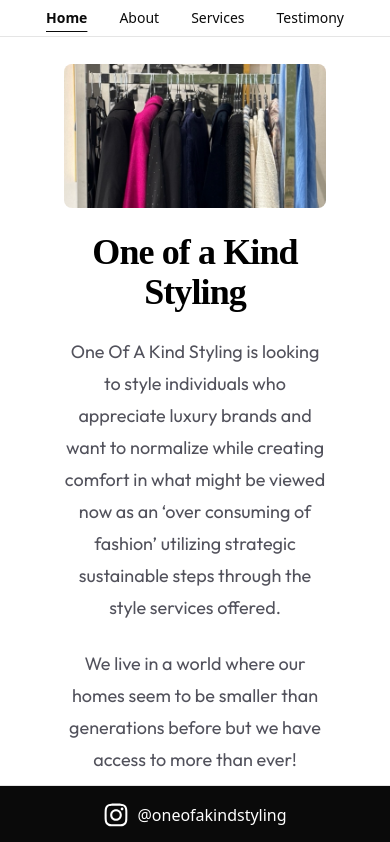
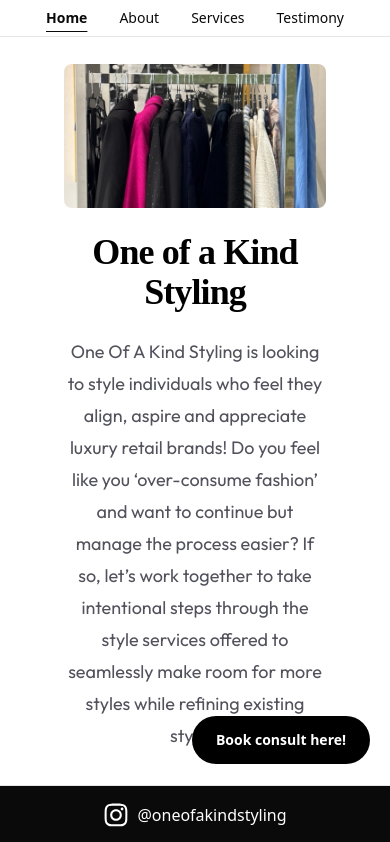
Before and after one commit to ecparadise/oneofakindstyling, a Next.js app: page / in a window 390 px wide. Shown: the top 842 px of the page. Built offline with nearby package versions, Linux system fonts and the light colour scheme; a web font is replaced by a local one.

Commit message:
content edits and adding button to all pages

```diff
--- a/app/about/page.tsx
+++ b/app/about/page.tsx
@@ -4,13 +4,13 @@ import image1 from '../assets/image1.jpeg';
 import image2 from '../assets/image2.jpg';
 import image3 from '../assets/image3.jpeg';
 import image4 from '../assets/image4.jpeg';
+import { renderFormattedParagraphs } from "../helpers/paragraph-formatter";
 
 export default function About() {
-  const paragraphs = about.split("\n");
   const imageSrcArray = [image1, image2, image3, image4];
   return (
     <>
-      <div className="flex flex-col items-center gap-6 text-center">
+      <div className="flex flex-col items-center gap-6 text-center pb-6">
         <h1 className="leading-10 tracking-tight text-black dark:text-zinc-50">
           Meet Abbey
         </h1>
@@ -28,11 +28,7 @@ export default function About() {
             ))}
           </div>
           <div className="flex-1 flex flex-col gap-6 justify-center">
-            {paragraphs.map((para) => (
-              <p key={para.substring(para.length - 3)} className="text-lg leading-8 text-zinc-600 dark:text-zinc-400">
-                {para}
-              </p>
-            ))}
+            {renderFormattedParagraphs(about, "text-lg leading-8 text-zinc-600 dark:text-zinc-400")}
           </div>
         </div>
       </div>
--- a/app/constants/one-of-a-kind.ts
+++ b/app/constants/one-of-a-kind.ts
@@ -1,5 +1,5 @@
 export const description =
-  "One Of A Kind Styling is looking to style individuals who appreciate luxury brands and want to normalize while creating comfort in what might be viewed now as an ‘over consuming of fashion’ utilizing strategic sustainable steps through the style services offered.\nWe live in a world where our homes seem to be smaller than generations before but we have access to more than ever!\nIf accessibility to fashion, markups in the retail market and the quality of what you are getting is overwhelming for you but you like fashion then you might be a perfect client for Abbey.\nGo to the services page or just book a quick 15 min virtual consultation with the bottom right widget and you’ll have your choice of date, time and method of communication - a phone call, text or video call!";
+  "One Of A Kind Styling is looking to style individuals who feel they align, aspire and appreciate luxury retail brands! Do you feel like you ‘over-consume fashion’ and want to continue but manage the process easier? If so, let’s work together to take intentional steps through the style services offered to seamlessly make room for more styles while refining existing styles.\nWe live in a world where our homes seem to be smaller than generations before but we have access to more than ever! If accessibility to fashion, markups in the retail market, and the quality of merchandise is overwhelming but you like fashion, then you might be a perfect client for Abbey.\nGo to the services page to see the most up to date offer(s) that can be purchased for yourself or to gift to a loved one!";
 
 export const about =
-  "Abbey is a stylist located in Bridgeport, CT, growing her local Connecticut cliental at the forefront but also takes on select clients in other geographic regions. The business has big expansion plans to grow per geographic region because maintaining a strong in person aspect for clients styling experience is a core value.\nLuxury experience and products has always been very important to Abbey. She is a firm believer that relationships can’t be forced and loyalty is of the most valuable metrics to track when building a business. She loves to partner with people to help them shine one day at a time with One Of A Kind Styling.\nAbbey began her life on November 10th, 1996 at Lenox Hill Hospital on the Upper East Side of Manhattan, then spent the large majority of her childhood in Armonk, New York and Graduated from UConn Storrs DMD program with a bachelors degree in 2018!\nSince then, she has worked on the corporate and store side of luxury retail markets! While always maintaining a deep passion for fashion within herself and sharing lots with her network since gift giving is her love language.\nAbbey is on a mission to help people feel comfortable and confident with the styles they incorporate into their lives.";
+  "Abbey is a stylist located in Bridgeport, CT. She is currently focused on growing her local Connecticut clientele, but she also works with select clients in other geographic regions if they pay for travel expenses. Abbey has big expansion dreams to grow per geographic region. Maintaining a strong in person, hands on styling experience is a core value of One Of A Kind Styling.\nA personal, luxury experience and product selection has always been very important to Abbey. She is a firm believer that relationships can’t be forced and loyalty is one of the most valuable metrics to track when building a business.  Helping people shine one day at a time with One Of A Kind Styling is what this is all about.\nAbbey has worked on the corporate and store side of luxury retail for the past decade but really it’s been a passion since being old enough to dress herself!\nClick the consult button if you want to be styled by Abbey!";
--- a/app/constants/services-list.ts
+++ b/app/constants/services-list.ts
@@ -1,12 +1,20 @@
 export const servicesList = [
-  { name: "Intro Wardrobe Refresh", cost: "$54 per hour" },
   {
-    name: "Seasonal VIP Member",
-    cost: "$2100",
+    name: "Holiday Special",
+    cost: "$380",
     description:
-      "Unlimited styling active for 90 days from the day of purchase",
+      "Styling gift includes the below five services per person:\n-Phone consult, book below\n-In closet consult (take inventory, share tips, and put together some outfits)\n-Appointment at any local store\n-Order from one website\n-Appointment to unbox, try out, and style or return new pieces",
+    disclaimer: "Must be purchased and used by January 31st.",
+    iconName: "TfiGift",
   },
-  { name: "Store Session With Prep", cost: "$180 per hour" },
-  { name: "Consult With Digital Visuals", cost: "$170 per hour" },
-  { name: "Closet Tips and Outfit Plans", cost: "$160 per hour" },
+  // { name: "Intro Wardrobe Refresh", cost: "$54 per hour" },
+  // {
+  //   name: "Seasonal VIP Member",
+  //   cost: "$2100",
+  //   description:
+  //     "Unlimited styling active for 90 days from the day of purchase",
+  // },
+  // { name: "Store Session With Prep", cost: "$180 per hour" },
+  // { name: "Consult With Digital Visuals", cost: "$170 per hour" },
+  // { name: "Closet Tips and Outfit Plans", cost: "$160 per hour" },
 ];
--- /dev/null
+++ b/app/helpers/paragraph-formatter.tsx
@@ -0,0 +1,12 @@
+export const renderFormattedParagraphs = (text: string, className: string) => {
+  const paragraphs = text.split("\n");
+  return (
+    <>
+      {paragraphs.map((para, index) => (
+        <p key={index} className={className}>
+          {para}
+        </p>
+      ))}
+    </>
+  )
+};
--- a/app/layout.tsx
+++ b/app/layout.tsx
@@ -4,6 +4,7 @@ import "./globals.css";
 import Menu from "./ui/menu";
 import Footer from "./ui/footer";
 import { ToastContainer } from 'react-toastify';
+import CalendlyWidget from "./ui/calendly-widget";
 
 const geistSans = Geist({
   variable: "--font-geist-sans",
@@ -33,9 +34,12 @@ export default function RootLayout({
         <Menu />
         <div className="flex min-h-screen items-center justify-center font-body">
           <main className="flex min-h-screen w-full max-w-3xl flex-col items-center justify-between py-16 px-16 bg-white dark:bg-black xs:items-start">
-            {children}
+            <div className="pb-12 md:pb-0">
+              {children}
+            </div>
           </main>
         </div>
+        <CalendlyWidget />
         <Footer />
         <ToastContainer />
       </body>
--- a/app/page.tsx
+++ b/app/page.tsx
@@ -1,9 +1,9 @@
 import { description } from "./constants/one-of-a-kind";
 import Image from "next/image";
 import clothes from './assets/clothes.jpg';
+import { renderFormattedParagraphs } from "./helpers/paragraph-formatter";
 
 export default function Home() {
-  const paragraphs = description.split("\n");
   return (
     <>
       <div className="flex flex-col items-center gap-6 text-center">
@@ -17,11 +17,7 @@ export default function Home() {
         <h1 className="leading-10 tracking-tight text-black dark:text-zinc-50">
           One of a Kind Styling
         </h1>
-        {paragraphs.map((para, index) => (
-          <p key={index} className="text-lg leading-8 text-zinc-600 dark:text-zinc-400">
-            {para}
-          </p>
-        ))}
+        {renderFormattedParagraphs(description, "text-lg leading-8 text-zinc-600 dark:text-zinc-400")}
       </div>
 
 
--- a/app/services/page.tsx
+++ b/app/services/page.tsx
@@ -1,25 +1,32 @@
 import { Card, CardDescription, CardTitle } from "@/components/ui/card";
 import { servicesList } from "../constants/services-list";
-import CalendlyWidget from "../ui/calendly-widget";
+import { renderFormattedParagraphs } from "../helpers/paragraph-formatter";
+import * as icons from "react-icons/tfi";
 
 export default function Services() {
   return (
     <div>
       <h1 className="text-center mb-8">{'Services'}</h1>
-      <div className="grid grid-flow-row grid-cols-1 md:grid-cols-3 gap-8 w-full auto-rows-fr">
+      <div className={`grid grid-flow-row grid-cols-1 ${servicesList.length > 2 ? 'md:grid-cols-3' : ''} gap-8 w-full auto-rows-fr`}>
         {
           servicesList.map((service) => {
-            const { name, cost, description } = service;
+            const { name, cost, description, disclaimer, iconName } = service;
+            const Icon = iconName ? icons[iconName as keyof typeof icons] : null;
             return (
               <Card className="w-full px-4 " key={name}>
-                <CardTitle>{name}</CardTitle>
+                <div className="flex items-center gap-2">
+                  <CardTitle>{name}</CardTitle>
+                  {Icon && <Icon size={24} />}
+                </div>
                 <CardDescription>{cost}</CardDescription>
-                {description && <p className="mt-2 text-sm text-gray-600 dark:text-gray-400">{description}</p>}
+                <div>
+                  {description && renderFormattedParagraphs(description, "mt-2 text-sm text-gray-600 dark:text-gray-400")}
+                </div>
+                {disclaimer && <span className="text-sm italic text-gray-600 dark:text-gray-400">{disclaimer}</span>}
               </Card>
             )
           })
         }</div>
-      <CalendlyWidget />
     </div>
   )
 }
--- a/app/ui/calendly-widget.tsx
+++ b/app/ui/calendly-widget.tsx
@@ -13,7 +13,7 @@ export default function CalendlyWidget() {
           className="fixed right-5 bottom-20 z-[9998] rounded-full bg-black text-white p-6 font-semibold"
           onClick={() => setIsOpen(true)}
         >
-          Book here!
+          Book consult here!
         </Button>
         {typeof window !== "undefined" && (
           <PopupModal
```
